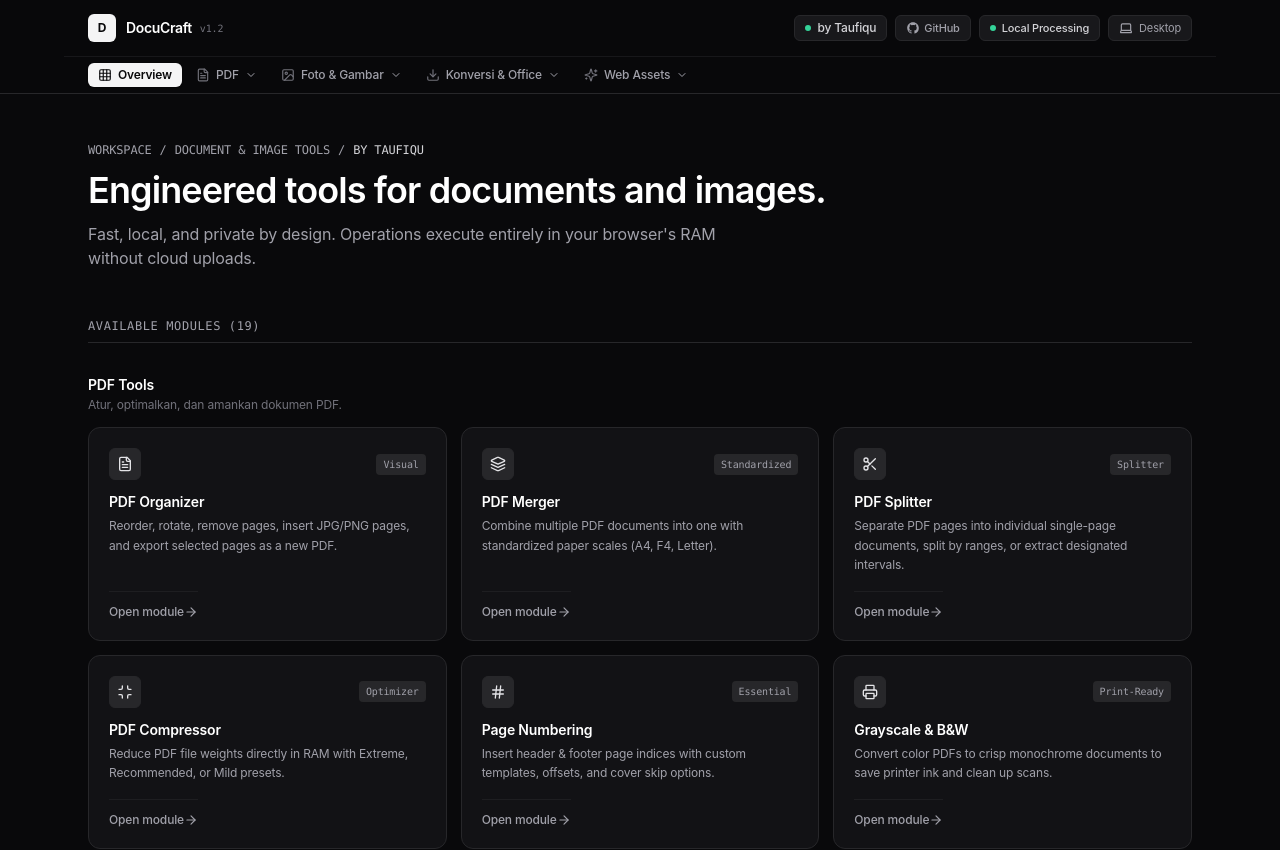
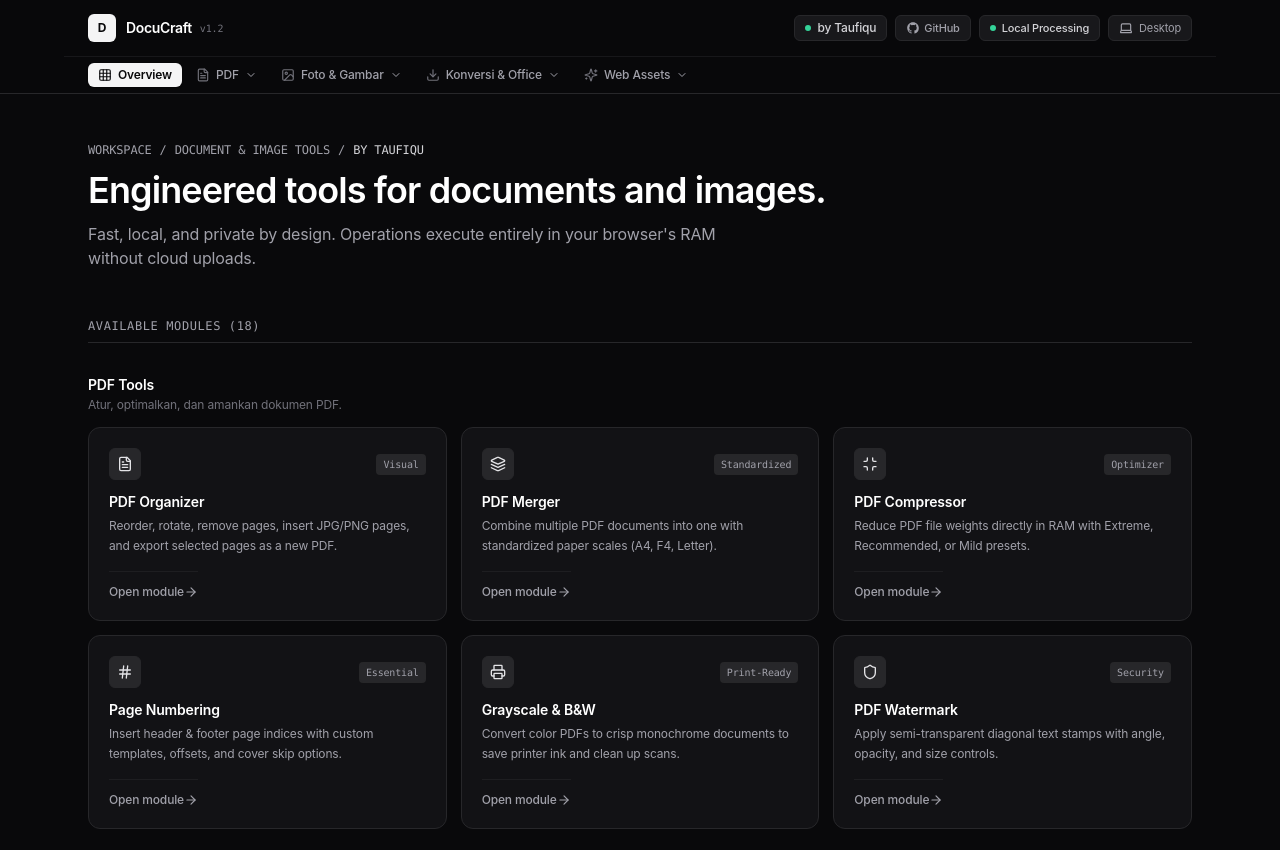
Before and after one commit to Taufiqu/document-tools, a React (Vite) app in the folder web/: page / in a window 1280 px wide. Shown: the top 850 px of the page. Built offline with nearby package versions, Linux system fonts and the light colour scheme.

Commit message:
Revert "feat(web): enable and integrate Split PDF tool with single page, ranges, and extraction modes"
This reverts commit 934bc0b69b005bcc3ca9f3a7a4fe7ed389b94c52.

```diff
--- a/web/src/App.tsx
+++ b/web/src/App.tsx
@@ -9,7 +9,6 @@ const OverviewView = lazy(() => import('./views/OverviewView').then((m) => ({ de
 const CamScannerView = lazy(() => import('./views/CamScannerView').then((m) => ({ default: m.CamScannerView })));
 const OrganizerView = lazy(() => import('./views/OrganizerView').then((m) => ({ default: m.OrganizerView })));
 const MergeView = lazy(() => import('./views/MergeView').then((m) => ({ default: m.MergeView })));
-const SplitView = lazy(() => import('./views/SplitView').then((m) => ({ default: m.SplitView })));
 const CompressPdfView = lazy(() => import('./views/CompressPdfView').then((m) => ({ default: m.CompressPdfView })));
 const PageNumberView = lazy(() => import('./views/PageNumberView').then((m) => ({ default: m.PageNumberView })));
 const GrayscalePdfView = lazy(() => import('./views/GrayscalePdfView').then((m) => ({ default: m.GrayscalePdfView })));
@@ -51,10 +50,6 @@ const TOOL_METADATA: Record<string, { title: string; desc: string }> = {
   merge: {
     title: 'Merge PDF Online Gratis — Standardize A4/F4 Folio | DocuCraft',
     desc: 'Combine multiple PDF files into one standardized document (A4, F4, Letter) processed 100% locally in browser memory.',
-  },
-  split: {
-    title: 'Split PDF Online — Pisah Halaman & Range PDF Gratis | DocuCraft',
-    desc: 'Pisah dokumen PDF per halaman tunggal, rentang halaman tertentu (ranges), atau ekstrak halaman spesifik 100% lokal di browser memory.',
   },
   'compress-pdf': {
     title: 'Compress PDF Online — Downsample in Browser RAM | DocuCraft',
@@ -191,7 +186,6 @@ export function App() {
             {currentTool === 'scanner' && <CamScannerView />}
             {currentTool === 'organizer' && <OrganizerView />}
             {currentTool === 'merge' && <MergeView />}
-            {currentTool === 'split' && <SplitView />}
             {currentTool === 'compress-pdf' && <CompressPdfView />}
             {currentTool === 'page-number' && <PageNumberView />}
             {currentTool === 'grayscale' && <GrayscalePdfView />}
--- a/web/src/components/Navbar.tsx
+++ b/web/src/components/Navbar.tsx
@@ -21,7 +21,6 @@ import {
   BookOpen,
   FileEdit,
   FileArchive,
-  Scissors,
 } from 'lucide-react';
 import { PrivacyBadge } from './PrivacyBadge';
 
@@ -42,7 +41,6 @@ export function Navbar({ currentTool, onSelectTool }: NavbarProps) {
       items: [
         { id: 'organizer', label: 'PDF Organizer', icon: FileText },
         { id: 'merge', label: 'Merge PDF', icon: Layers },
-        { id: 'split', label: 'Split PDF', icon: Scissors },
         { id: 'compress-pdf', label: 'Compress PDF', icon: Minimize },
         { id: 'page-number', label: 'Page Numbers', icon: Hash },
         { id: 'grayscale', label: 'Grayscale B&W', icon: Printer },
--- a/web/src/views/OverviewView.tsx
+++ b/web/src/views/OverviewView.tsx
@@ -17,7 +17,6 @@ import {
   BookOpen,
   FileEdit,
   FileArchive,
-  Scissors,
 } from 'lucide-react';
 
 interface OverviewViewProps {
@@ -44,13 +43,6 @@ export function OverviewView({ onSelectTool }: OverviewViewProps) {
           description: 'Combine multiple PDF documents into one with standardized paper scales (A4, F4, Letter).',
           icon: Layers,
           tag: 'Standardized',
-        },
-        {
-          id: 'split',
-          title: 'PDF Splitter',
-          description: 'Separate PDF pages into individual single-page documents, split by ranges, or extract designated intervals.',
-          icon: Scissors,
-          tag: 'Splitter',
         },
         {
           id: 'compress-pdf',
```
